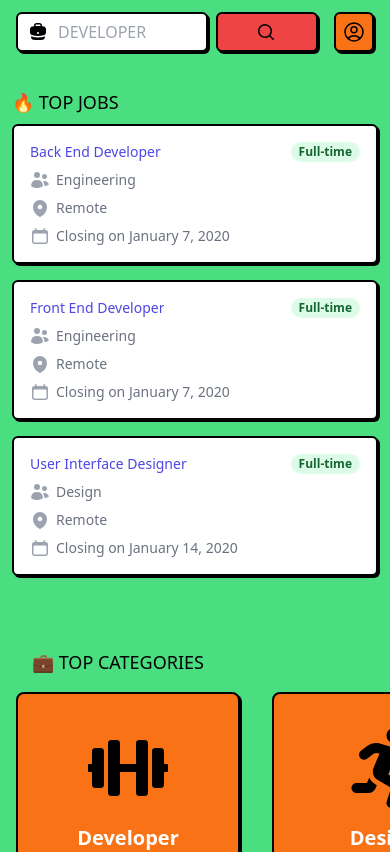
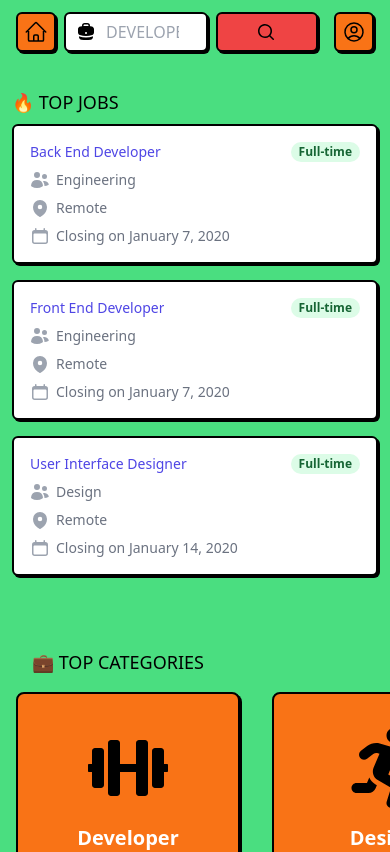
Before and after one commit to simonbeirouti/jobseeking.today_archive, a Next.js app: page / in a window 390 px wide. Shown: the top 852 px of the page. Built offline with nearby package versions, Linux system fonts and the light colour scheme.

Commit message:
Add home button in nav

```diff
--- a/src/components/ui/NavBar.jsx
+++ b/src/components/ui/NavBar.jsx
@@ -1,4 +1,4 @@
-import { UserCircleIcon } from "@heroicons/react/24/outline";
+import { UserCircleIcon, HomeIcon } from "@heroicons/react/24/outline";
 import Link from "next/link";
 import Search from "@/components/ui/Search";
 
@@ -20,6 +20,17 @@ export default function NavBar() {
                   <span className="p-2">JOBSEEKING.TODAY</span>
                 </h1>
               </Link>
+              <div className="flex items-center">
+                <div className="md:hidden hover:transition-all mr-2 flow-root border-2 border-black bg-orange-500 shadow-[2px_2px_0px_#000] hover:shadow-[4px_4px_0px_#000] p-2 rounded-md lg:ml-8 hover:bg-orange-400">
+                  <Link href="/" className="group -m-2 flex items-center p-1.5">
+                    <HomeIcon
+                      className="h-6 w-6 flex-shrink-0"
+                      aria-hidden="true"
+                    />
+                    <span className="sr-only">Home page</span>
+                  </Link>
+                </div>
+              </div>
 
               <div className="flex-grow h-10 md:ml-5">
                 <Search />
```
